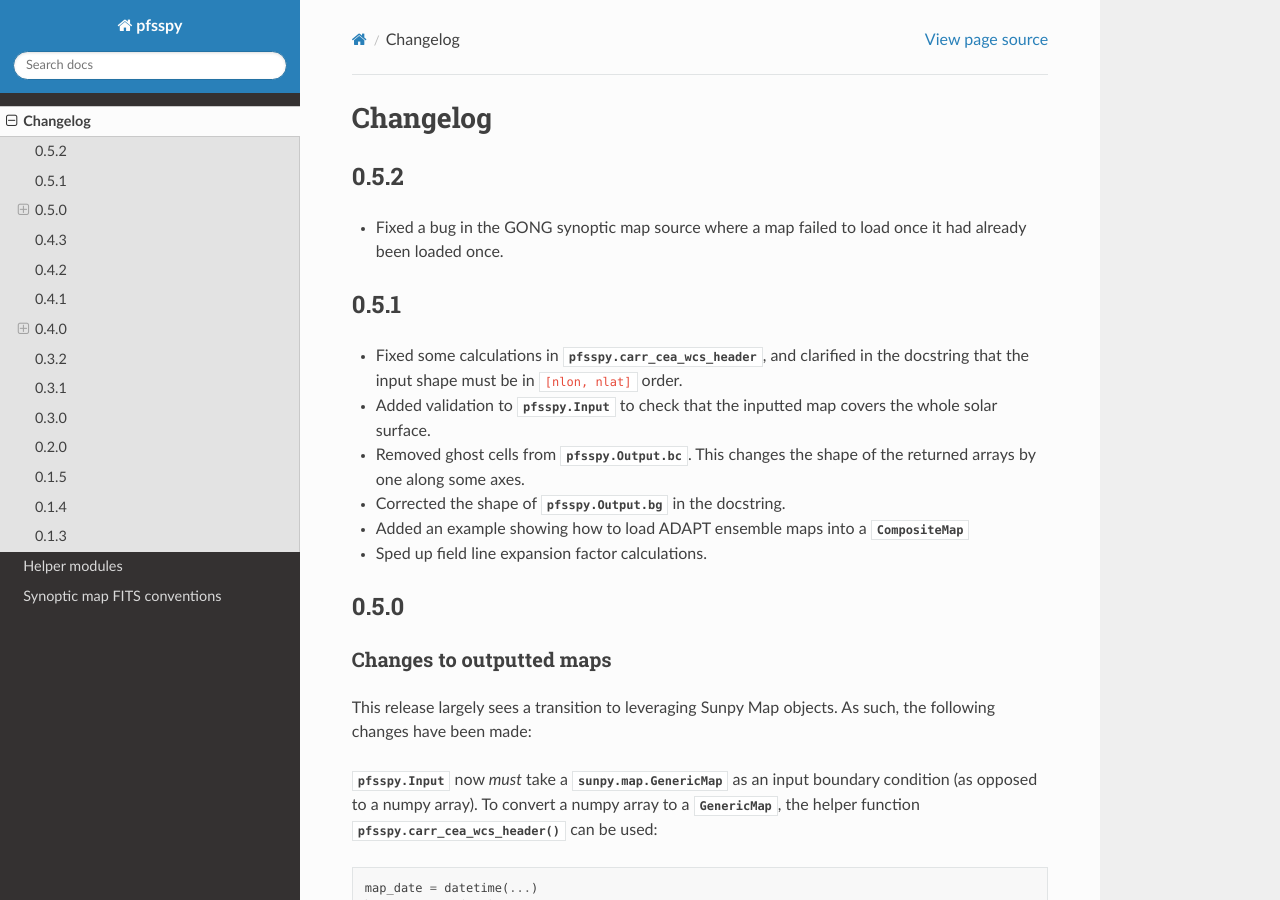
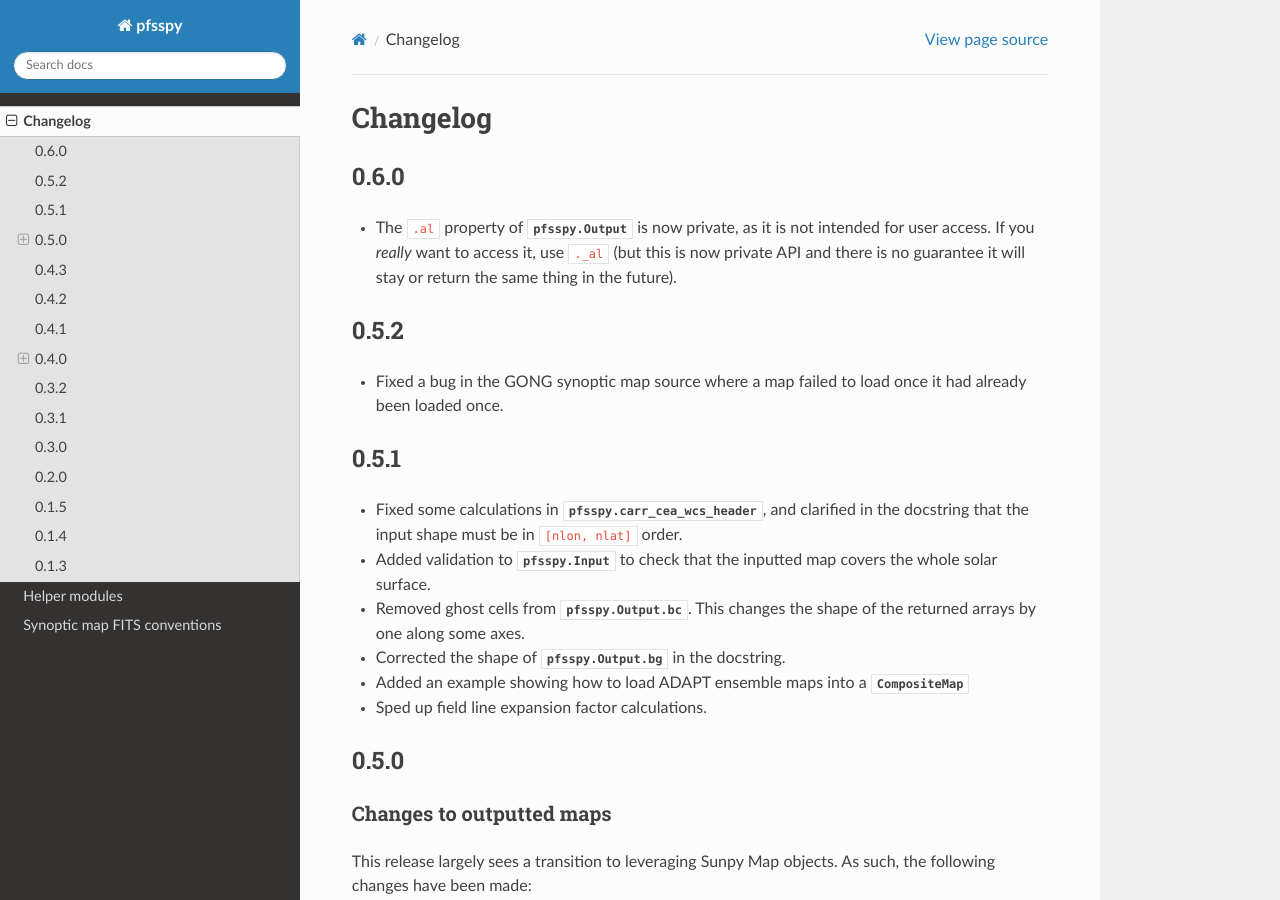
Before and after one commit to sunpy/sunkit-magex, a Sphinx documentation site: the page built from docs/changes.rst, in a window 1280 px wide and 900 px high. Built offline with Sphinx 7.4.7 and the Read the Docs theme 2.0.0, drawn with Linux system fonts in a browser that asks for light colours; pages that are not in the unit, such as notebooks, are missing from menus; the version number could not be read and is left out.

Commit message:
Make al private

```diff
--- a/docs/changes.rst
+++ b/docs/changes.rst
@@ -1,5 +1,12 @@
 Changelog
 =========
+
+0.6.0
+-----
+- The ``.al`` property of `pfsspy.Output` is now private, as it is not intended
+  for user access. If you *really* want to access it, use ``._al`` (but this is
+  now private API and there is no guarantee it will stay or return the same thing
+  in the future).
 
 0.5.2
 -----
```
Also changed, not shown: 1 other file.
